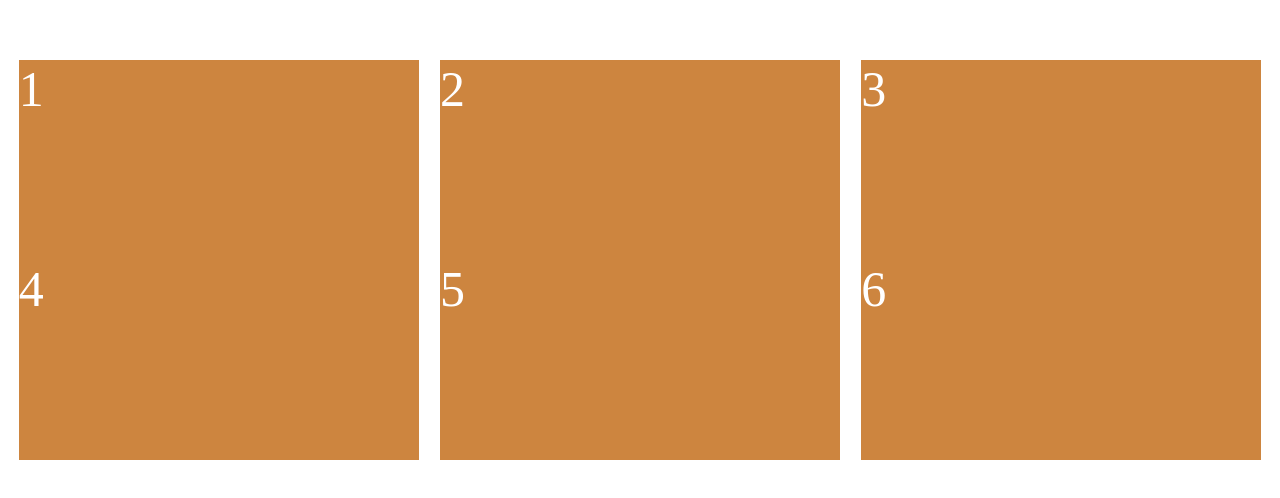
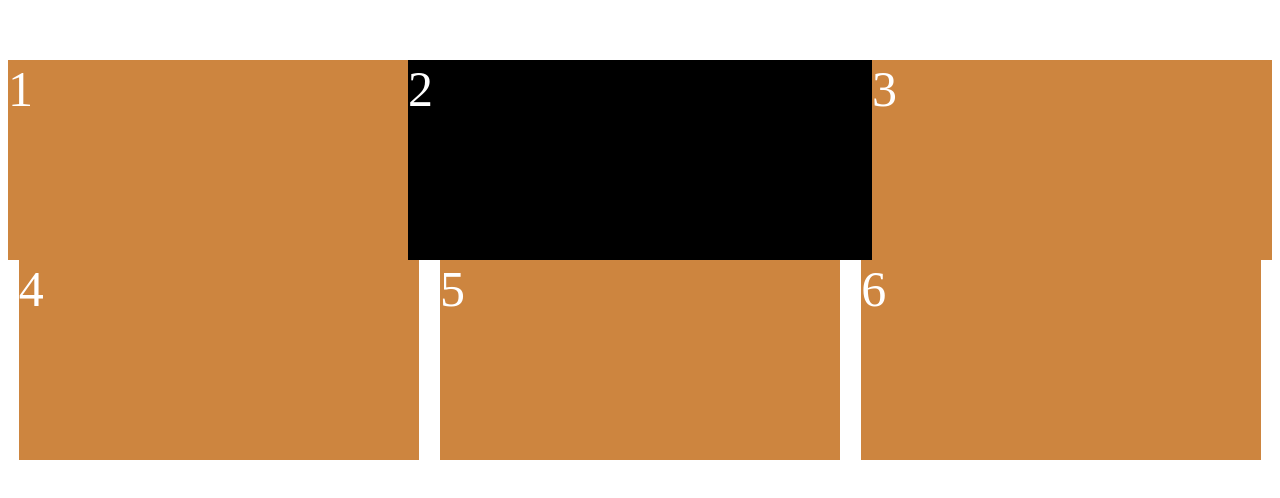
Before and after one commit to JeongBin0227/Layout_Master, a plain HTML site: page flex/flexbox.html in a window 1280 px wide. Shown: the part 1348-1846 px from the top of the page. Drawn offline with Linux system fonts and the light colour scheme.

Commit message:
feat: flex-grow, flex-shrink
flex-grow → child 에게 줄 수 있는 것
기본값 : 0
- 남아있는 공간을 가져올 수 있거나, 커질 경우

flex-shrink → child 에게 줄 수 있는 것
기본값 : 1
ex) 2 일경우, 찌그러 질때, 다른 객체보다 2배로 찌그러짐

```diff
--- a/flex/flexbox.html
+++ b/flex/flexbox.html
@@ -22,6 +22,15 @@
       color: white;
     }
 
+    /* .child:nth-child(2){
+      background-color: black;
+      flex-shrink: 2;
+    } */
+    .child:nth-child(2){
+      background-color: black;
+      flex-grow: 2;
+    }
+
   </style>
 </head>
 <body>
```
